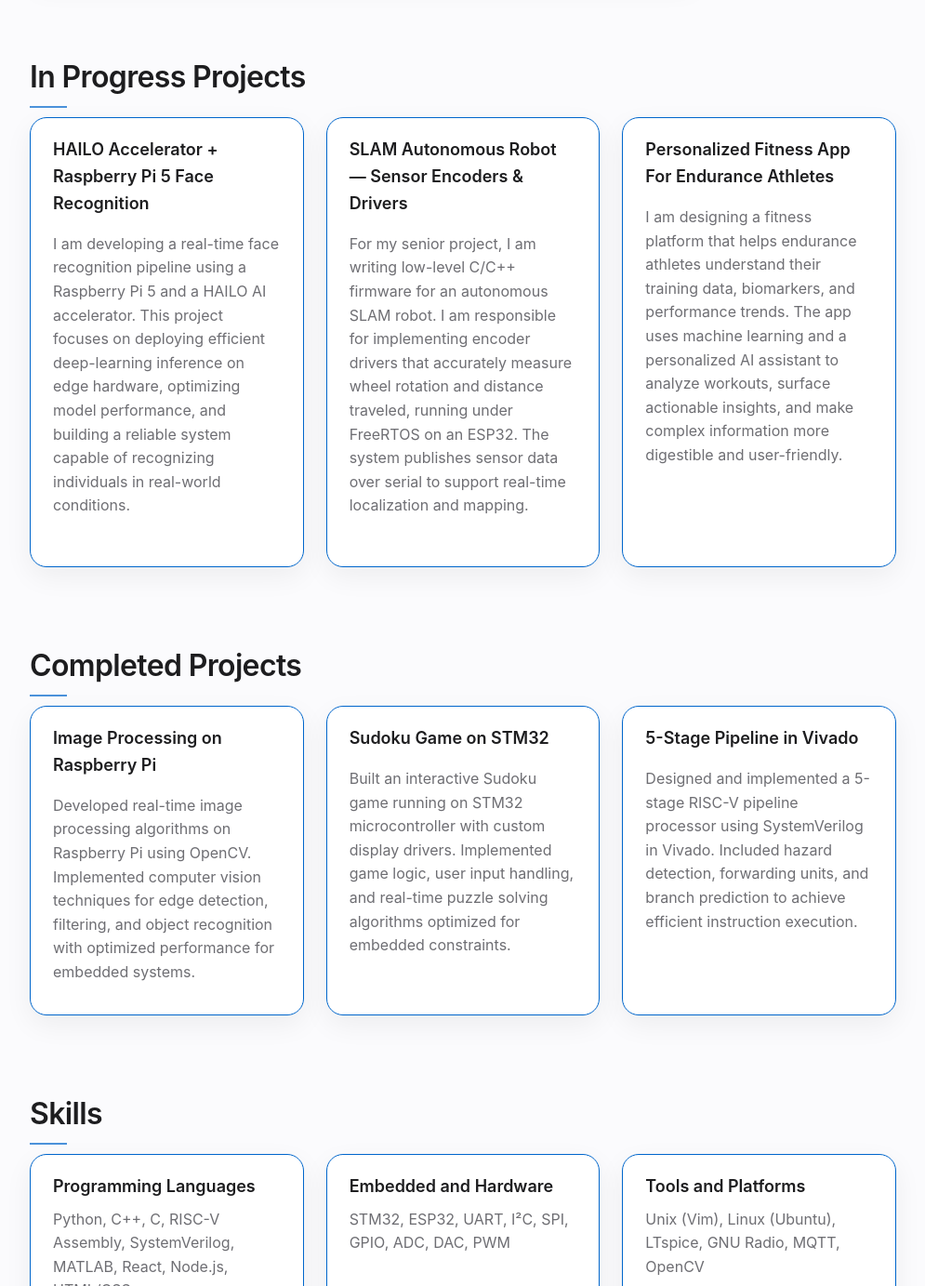
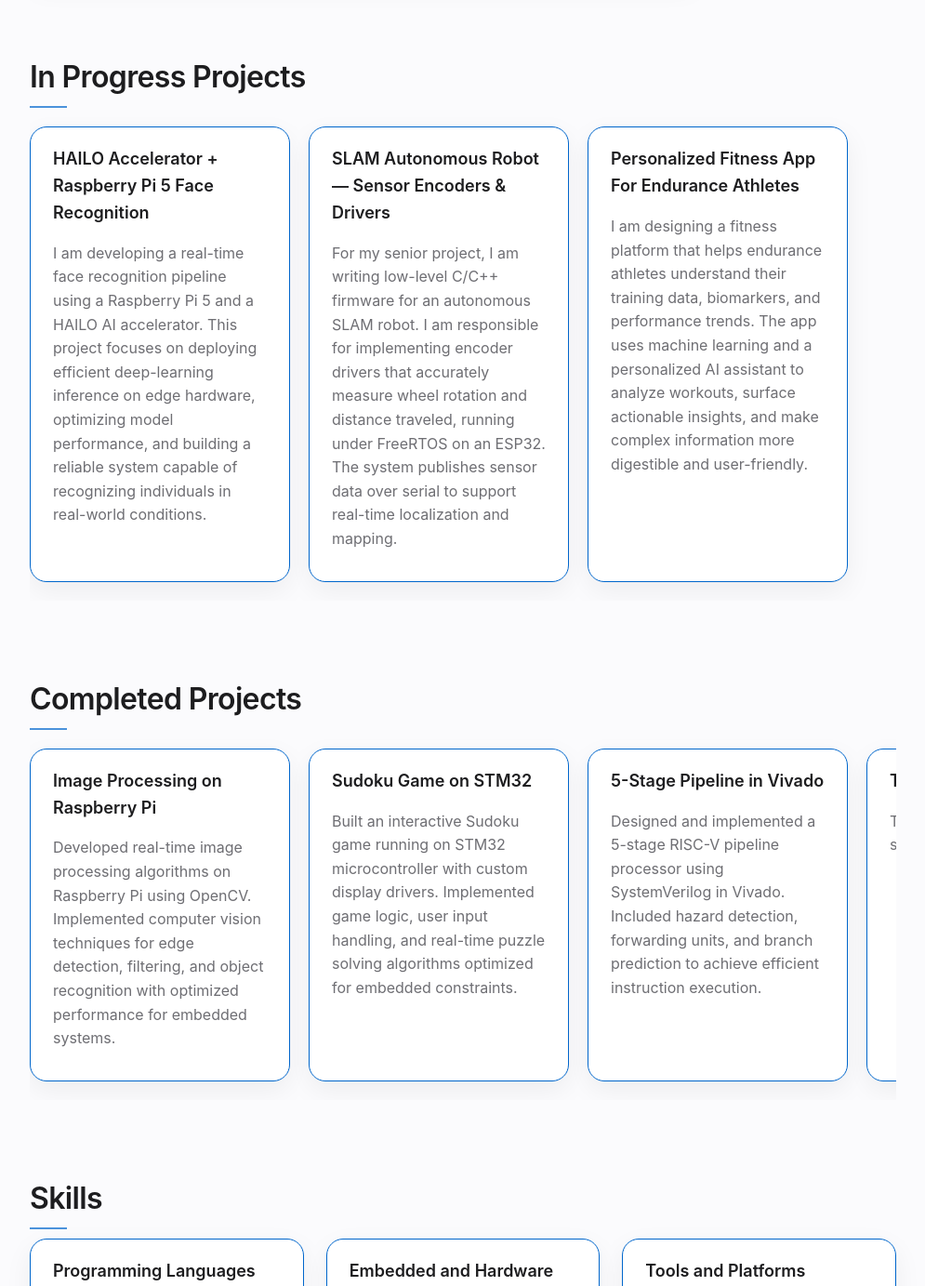
Before and after one commit to tylerfphamilton/tylerfphamilton.github.io, a plain HTML site: page professional.html in a window 1280 px wide. Shown: the part 760-2143 px from the top of the page at 93% size, without its empty margins (142-1137 px from the left). Drawn offline with Linux system fonts and the light colour scheme.

Commit message:
implemented scrolling

```diff
--- a/professional.html
+++ b/professional.html
@@ -36,15 +36,15 @@
 <section id="about" class="section">
 <h2>About</h2>
 <div class="card">
-<p>I'm a Senior Computer Engineering student at California Polytechnic State University, San Luis Obispo, with a passion for bridging the gap between software and hardware. My interests lie in machine learning applications for embedded systems, hardware acceleration, and robotics.</p>
+<p>I'm a Senior Computer Engineering student at California Polytechnic State University, San Luis Obispo, with a passion for bridging the gap between software and hardware. My interests lie in embedded systems, hardware acceleration, and robotics.</p>
 <p>Through my coursework and projects, I've developed expertise in low-level programming, embedded system design, and hardware-software co-design. I'm particularly excited about the intersection of AI and embedded systems, exploring how we can bring intelligent capabilities to resource-constrained devices.</p>
 </div>
 </section>
 
 <section id="projects" class="section">
 <h2>In Progress Projects</h2>
-<div class="grid cols-3">
-<article class="card project">
+<div class="project-scroll">
+<article class="project-card">
 <h3>HAILO Accelerator + Raspberry Pi 5 Face Recognition</h3>
 <p>
     I am developing a real-time face recognition pipeline using a Raspberry Pi 5 and a HAILO AI accelerator.
@@ -52,40 +52,44 @@
     performance, and building a reliable system capable of recognizing individuals in real-world conditions.
 </p>
 </article>
-<article class="card project">
+<article class="project-card">
 <h3>SLAM Autonomous Robot — Sensor Encoders & Drivers</h3>
 <p>
     For my senior project, I am writing low-level C/C++ firmware for an autonomous SLAM robot. I am responsible
     for implementing encoder drivers that accurately measure wheel rotation and distance traveled, running under
     FreeRTOS on an ESP32. The system publishes sensor data over serial to support real-time localization and mapping.
-<p>
+</p>
 </article>
-<article class="card project">
+<article class="project-card">
 <h3>Personalized Fitness App For Endurance Athletes</h3>
 <p>
     I am designing a fitness platform that helps endurance athletes understand their training data, biomarkers,
     and performance trends. The app uses machine learning and a personalized AI assistant to analyze workouts,
     surface actionable insights, and make complex information more digestible and user-friendly.
-<p>
+</p>
 </article>
 </div>
 </section>
 
 <section id="projects" class="section">
 <h2>Completed Projects</h2>
-<div class="grid cols-3">
-<article class="card project">
+<div class="project-scroll"">
+<article class="project-card">
 <h3>Image Processing on Raspberry Pi</h3>
 <p>Developed real-time image processing algorithms on Raspberry Pi using OpenCV. Implemented computer vision techniques for edge detection, filtering, and object recognition with optimized performance for embedded systems.</p>
 </article>
-<article class="card project">
+<article class="project-card">
 <h3>Sudoku Game on STM32</h3>
 <p>Built an interactive Sudoku game running on STM32 microcontroller with custom display drivers. Implemented game logic, user input handling, and real-time puzzle solving algorithms optimized for embedded constraints.</p>
 </article>
-<article class="card project">
+<article class="project-card">
 <h3>5-Stage Pipeline in Vivado</h3>
 <p>Designed and implemented a 5-stage RISC-V pipeline processor using SystemVerilog in Vivado. Included hazard detection, forwarding units, and branch prediction to achieve efficient instruction execution.</p>
 </article>
+<article class="project-card">
+    <h3>Test Project</h3>
+    <p>This is just a test to confirm scrolling works.</p>
+  </article>
 </div>
 </section>
 
@@ -106,6 +110,7 @@
 </div>
 </div>
 </section>
+
 
 <section id="resume" class="section">
     <h2>Resume</h2>
--- a/style.css
+++ b/style.css
@@ -320,6 +320,52 @@
   }
 
   /* ============================================
+   HORIZONTAL PROJECT SCROLLER
+   ============================================ */
+.project-scroll {
+    display: flex;
+    gap: 20px;
+    overflow-x: auto;
+    padding: 10px 0 20px;
+    scroll-snap-type: x mandatory;
+    -webkit-overflow-scrolling: touch;
+  }
+
+  .project-scroll::-webkit-scrollbar {
+    height: 8px;
+  }
+
+  .project-scroll::-webkit-scrollbar-thumb {
+    background: rgba(0, 0, 0, 0.15);
+    border-radius: 10px;
+  }
+
+  .project-scroll::-webkit-scrollbar-track {
+    background: rgba(0, 0, 0, 0.05);
+  }
+
+  .project-card {
+    flex: 0 0 280px; /* width of each card */
+    scroll-snap-align: start;
+
+    background: var(--card);
+    border: 1px solid var(--border);
+    border-radius: 18px;
+    padding: 20px 24px;
+    box-shadow: var(--shadow-soft);
+
+    display: flex;
+    flex-direction: column;
+    gap: 8px;
+    transition: box-shadow 0.2s ease;
+  }
+
+  .project-card:hover {
+    box-shadow: 0 16px 40px rgba(0, 0, 0, 0.12);
+  }
+
+
+  /* ============================================
      RESPONSIVE
      ============================================ */
   @media (max-width: 768px) {
```
